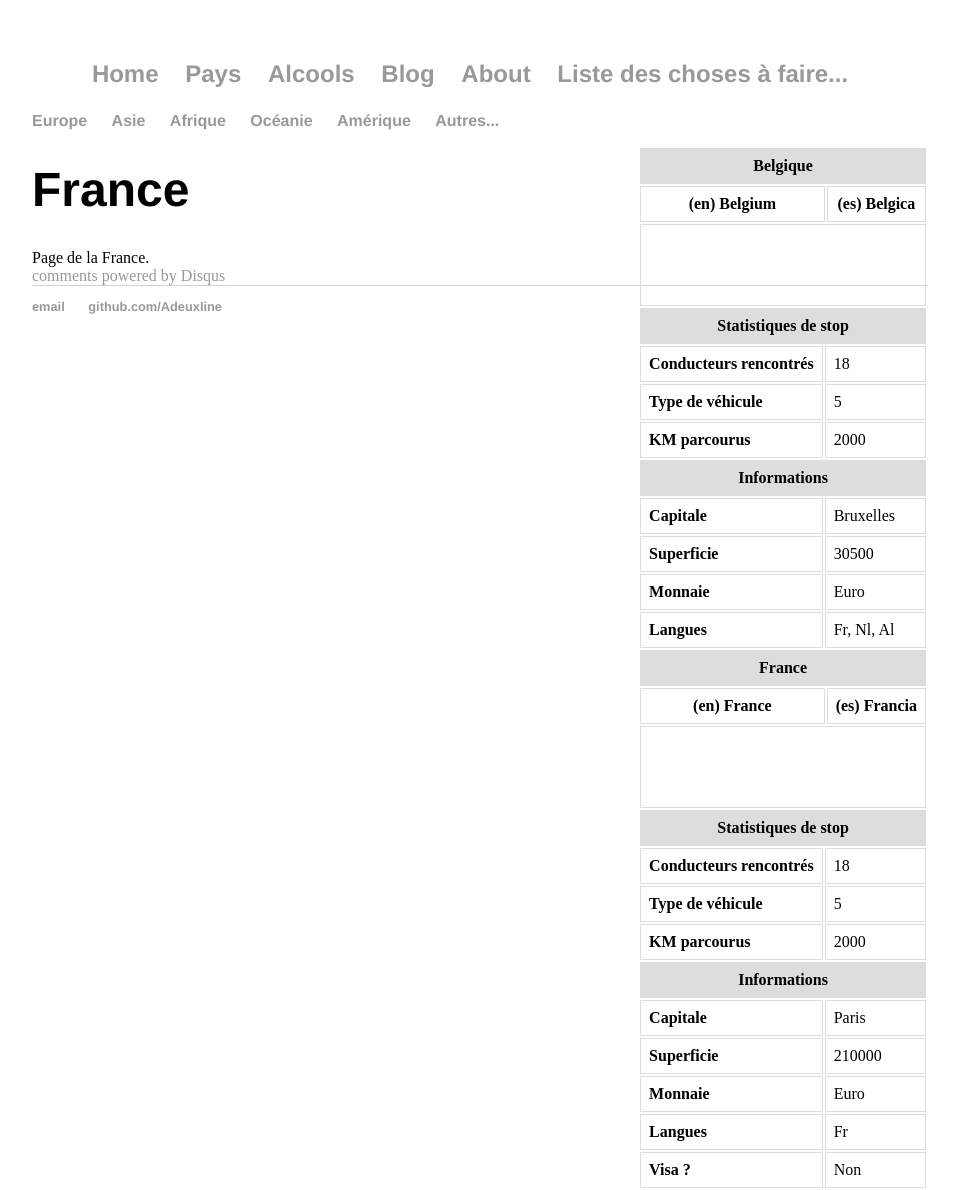
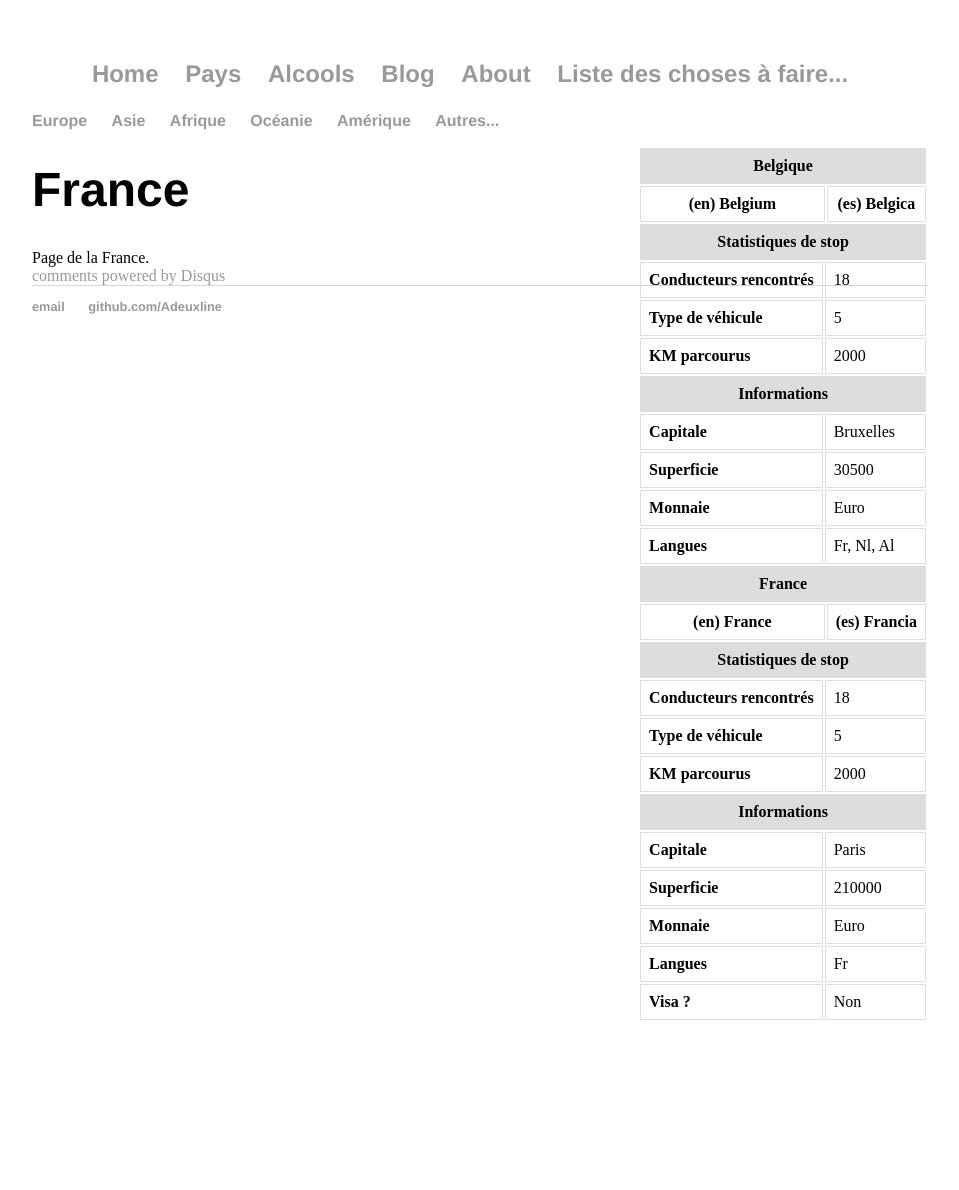
Before and after one commit to rlabe/adeuxline.github.io, a Jekyll site: the page built from _countries/france.html, in a window 1280 px wide. Shown: the whole page, without its empty margins (160-1119 px from the left). Built offline with Jekyll 4.4.1, drawn with Linux system fonts in a browser that asks for light colours; comment, search, counter and statistics services are not loaded; after the commit the page ends 1022 px from its top, so only the background shows below that.

Commit message:
Update info_country.html

```diff
--- a/_includes/info_country.html
+++ b/_includes/info_country.html
@@ -8,10 +8,6 @@
           <th colspan="2" style="text-align:center;">(en) {{ country.nameEn }}</th>
           <th colspan="2" style="text-align:center;">(es) {{ country.nameEs }}</th>
         </tr>
-       <tr>
-         <td colspan="4" style="padding:40px; text-align:center;">
-         </td>
-       </tr>
        <tr>
          <th class="title" colspan="4">Statistiques de stop</th>
        </tr>
```
